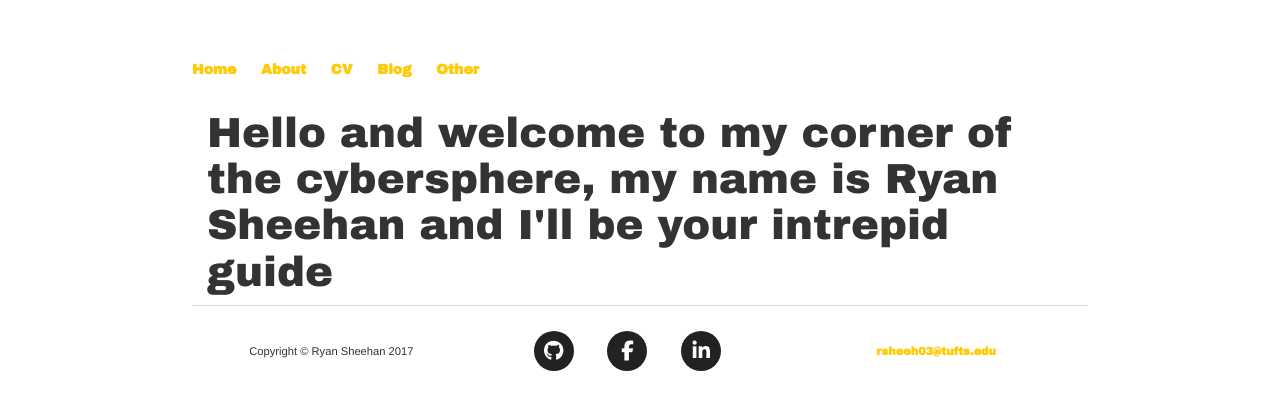
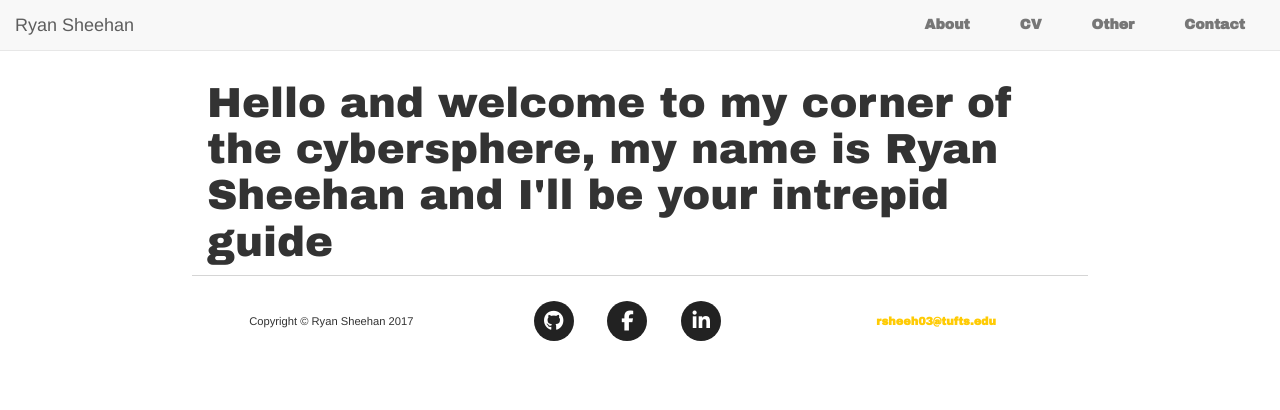
Before and after one commit to Ryan-Sheehan/Ryan-Sheehan.github.io, a Jekyll site: the page index.html, which Jekyll copies as it is, in a window 1280 px wide. Shown: the top 410 px of the page. Built offline with Jekyll 4.4.1, drawn with Linux system fonts in a browser that asks for light colours; nearby versions of some CDN libraries.

Commit message:
Update index.html

```diff
--- a/index.html
+++ b/index.html
@@ -17,20 +17,41 @@
 			<link href="/css/main.css" rel="stylesheet" type="text/css">
 		</head>
 		<body>
+			    <!-- Navigation -->
+			    <nav id="mainNav" class="navbar navbar-default navbar-fixed-top">
+				<div class="container-fluid">
+				    <!-- Brand and toggle get grouped for better mobile display -->
+				    <div class="navbar-header">
+					<button type="button" class="navbar-toggle collapsed" data-toggle="collapse" data-target="#bs-example-navbar-collapse-1">
+					    <span class="sr-only">Toggle navigation</span> Menu <i class="fa fa-bars"></i>
+					</button>
+					<a class="navbar-brand page-scroll" href="#page-top">Ryan Sheehan</a>
+				    </div>
+
+				    <!-- Collect the nav links, forms, and other content for toggling -->
+				    <div class="collapse navbar-collapse" id="bs-example-navbar-collapse-1">
+					<ul class="nav navbar-nav navbar-right">
+					    <li>
+						<a class="page-scroll" href="/about">About</a>
+					    </li>
+					    <li>
+						<a class="page-scroll" href="/cv">CV</a>
+					    </li>
+					    <li>
+						<a class="page-scroll" href="/directory">Other</a>
+					    </li>
+					    <li>
+						<a class="page-scroll" href="">Contact</a>
+					    </li>
+					</ul>
+				    </div>
+				    <!-- /.navbar-collapse -->
+				</div>
+				<!-- /.container-fluid -->
+			    </nav>
+
 			<div class="container-fluid">
-				<div class="row">
-			<header>
-				<nav>
-				<ul>
-					<li><a href="/">Home</a></li>
-					<li><a href="/about">About</a></li>
-					<li><a href="/cv">CV</a></li>
-					<li><a href="/blog">Blog</a></li>
-					<li><a href="/directory">Other</a></li>
-				</ul>
-				</nav>
-			</header>
-				</div>
+
 				<div class="row">
 
 				<div class="col-xs-10 col-md-12">
```
